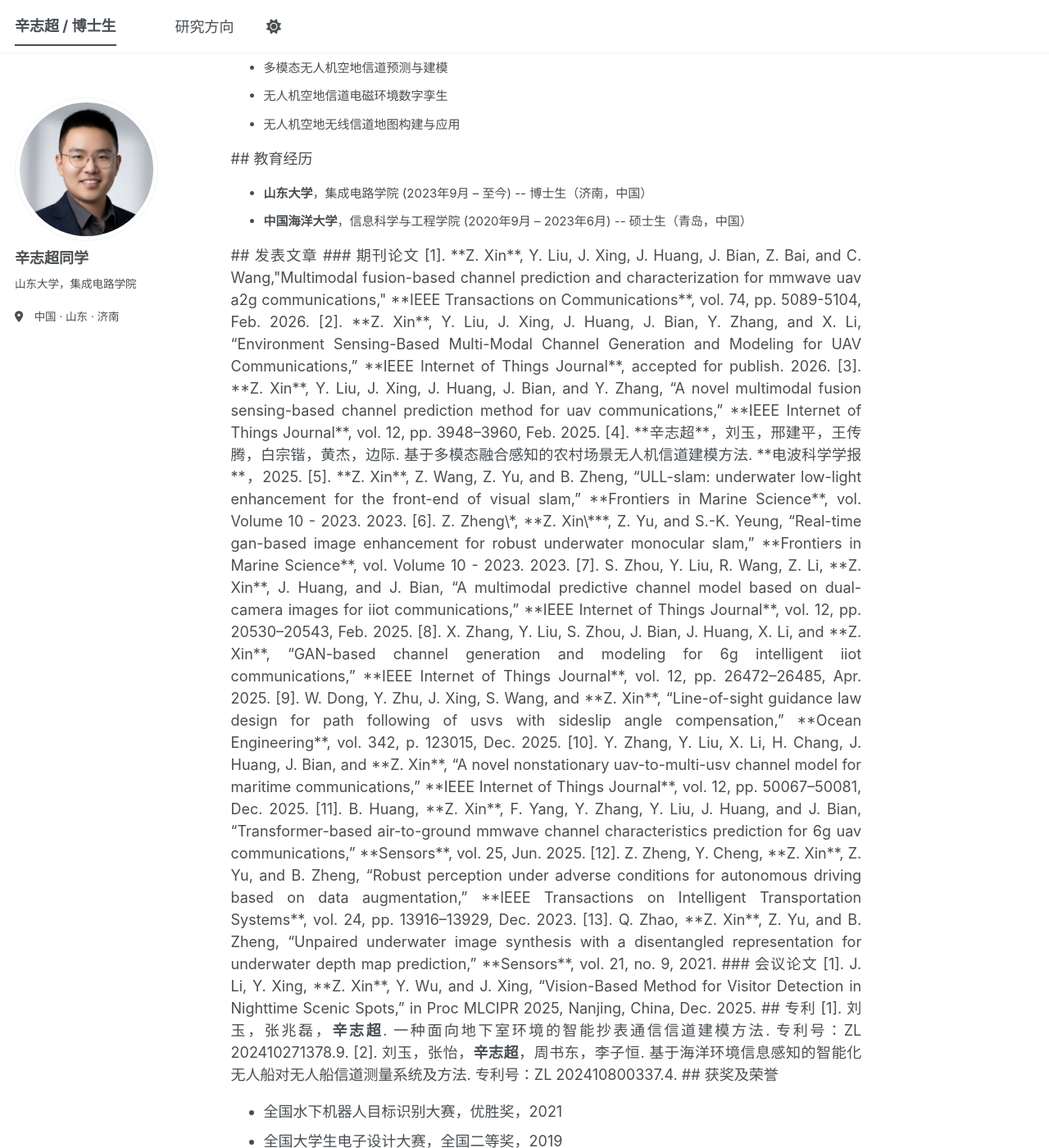
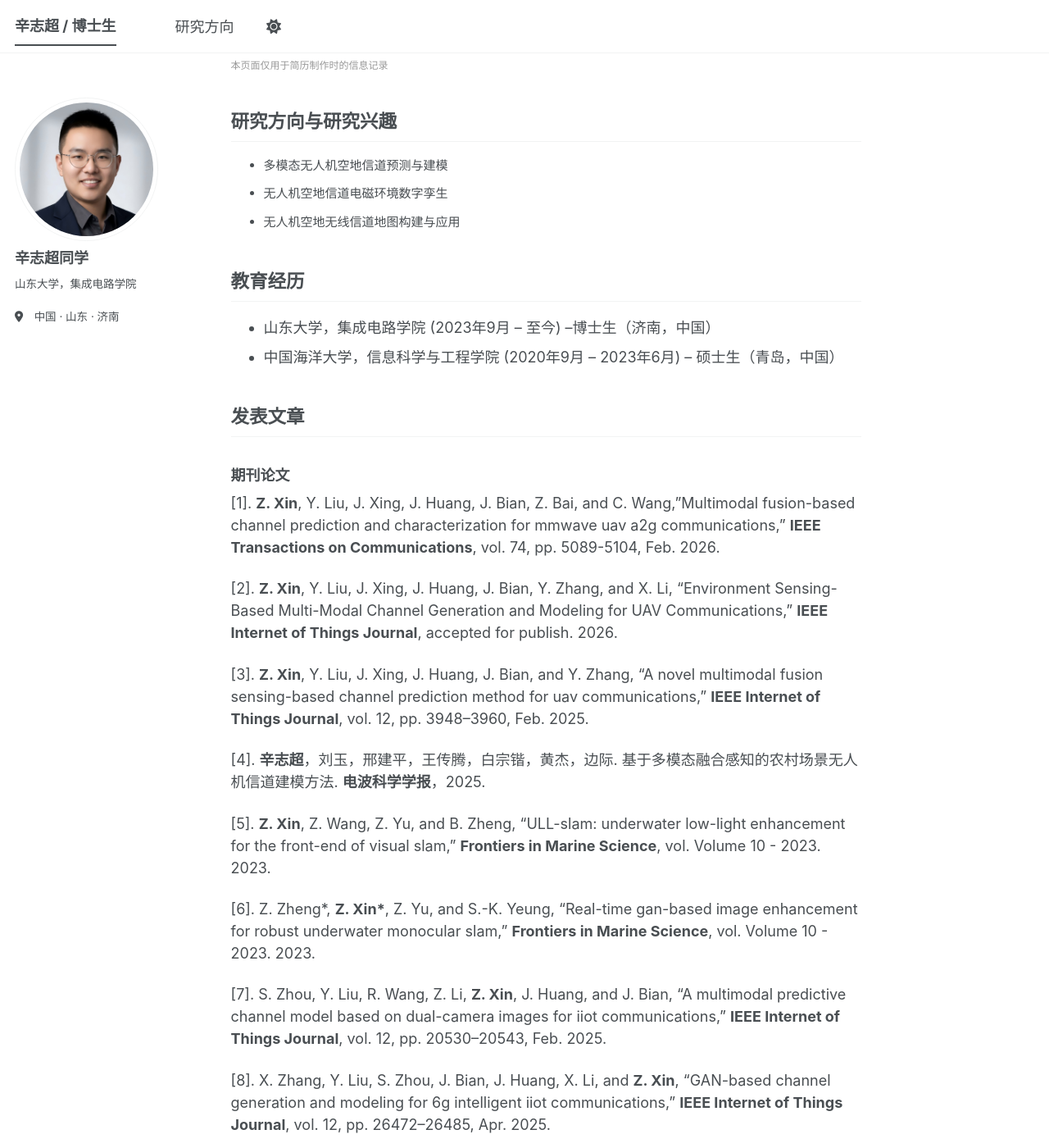
Before and after one commit to zhichaoxin/zhichaoxin.github.io, a Jekyll site: the page built from _pages/about.md, in a window 1280 px wide and 1400 px high, scrolled down 290 px. Shown: the whole window at 82% size. Built offline with Jekyll 4.4.1, drawn with Linux system fonts in a browser that asks for light colours; a script bundle is joined from its source files by our own code; library files that are not in the unit come from our copies; some of the changed lines change nothing that is shown; some of the changed text lies outside the part shown.

Commit message:
Update about.md

```diff
--- a/_pages/about.md
+++ b/_pages/about.md
@@ -8,8 +8,8 @@ redirect_from:
   - /about.html
 ---
 
-<!-- 个人基本信息区 - 居中+美化 -->
-<div style="text-align: justify">辛志超，在读博士生，硕士毕业于中国海洋大学信息科学与工程学院，2023年至今博士就读于山东大学集成电路学院。当前主要从事6G无人机通信、基于人工智能的多模态无线信道特性分析与建模研究。
+<div style="text-align: justify">辛志超，在读博士生，硕士毕业于中国海洋大学信息科学与工程学院，2023年至今博士就读于山东大学集成电路学院。当前主要从事6G无人机通信、基于人工智能的多模态无线信道特性分析与建模研究。</div>
+本页面仅用于简历制作时的信息记录。
 
   <!-- 联系方式美化 -->
 <div style="background-color: #f8f9fa; padding: 15px; border-radius: 8px; display: inline-block; margin-top: 10px;">
@@ -30,10 +30,9 @@ redirect_from:
 </ul>
 
 ## <span id="jump2">教育经历</span>
-<ul style="line-height: 1.8; font-size: 15px;">
-  <li><strong>山东大学</strong>，集成电路学院 (2023年9月 – 至今) -- 博士生（济南，中国）</li>
-  <li><strong>中国海洋大学</strong>，信息科学与工程学院 (2020年9月 – 2023年6月) -- 硕士生（青岛，中国）</li>
-</ul>
+- 山东大学，集成电路学院 (2023年9月 – 至今) --博士生（济南，中国）
+- 中国海洋大学，信息科学与工程学院 (2020年9月 – 2023年6月) -- 硕士生（青岛，中国）
+
 
 ## <span id="jump3">发表文章</span>
 ### 期刊论文
@@ -62,18 +61,21 @@ redirect_from:
 [12]. Z. Zheng, Y. Cheng, **Z. Xin**, Z. Yu, and B. Zheng, “Robust perception under adverse conditions for autonomous driving based on data augmentation,” **IEEE Transactions on Intelligent Transportation Systems**, vol. 24, pp. 13916–13929, Dec. 2023.
 
 [13]. Q. Zhao, **Z. Xin**, Z. Yu, and B. Zheng, “Unpaired underwater image synthesis with a disentangled representation for underwater depth map prediction,” **Sensors**, vol. 21, no. 9, 2021.
-
 ### 会议论文
 [1]. J. Li, Y. Xing, **Z. Xin**, Y. Wu, and J. Xing, “Vision-Based Method for Visitor Detection in Nighttime Scenic Spots,” in Proc MLCIPR 2025, Nanjing, China, Dec. 2025.
 
+
 ## <span id="jump4">专利</span>
-[1]. 刘玉，张兆磊，<strong>辛志超</strong>. 一种面向地下室环境的智能抄表通信信道建模方法. 专利号：ZL 202410271378.9.
 
-[2]. 刘玉，张怡，<strong>辛志超</strong>，周书东，李子恒. 基于海洋环境信息感知的智能化无人船对无人船信道测量系统及方法. 专利号：ZL 202410800337.4.
+### 已授权
+
+[1]. 刘玉，张兆磊，**辛志超**. 一种面向地下室环境的智能抄表通信信道建模方法. 专利号：ZL 202410271378.9.
+
+[2]. 刘玉，张怡，**辛志超**，周书东，李子恒. 基于海洋环境信息感知的智能化无人船对无人船信道测量系统及方法. 专利号：ZL 202410800337.4.
+
 
 ## <span id="jump5">获奖及荣誉</span>
-<ul>
-  <li>全国水下机器人目标识别大赛，优胜奖，2021</li>
-  <li>全国大学生电子设计大赛，全国二等奖，2019</li>
-  <li>全国大学生电子设计大赛，山东省二等奖，2018</li>
-</ul>
+
+- 全国水下机器人目标识别大赛，优胜奖，2021
+- 全国大学生电子设计大赛，全国二等奖，2019
+- 全国大学生电子设计大赛，山东省二等奖，2018
```
